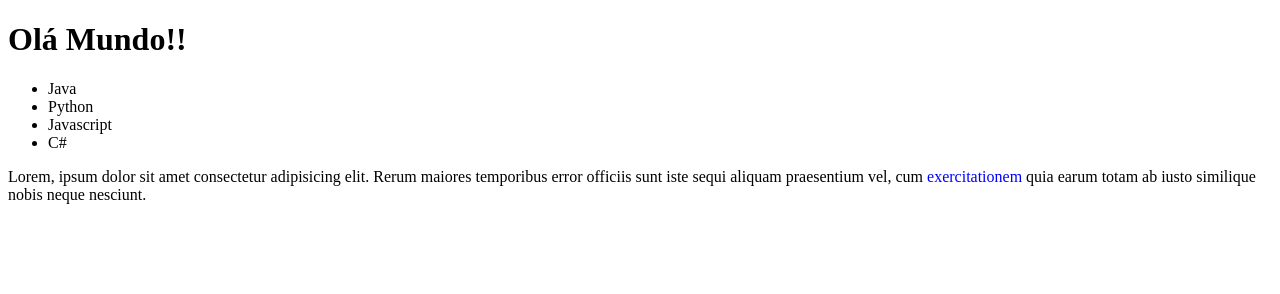
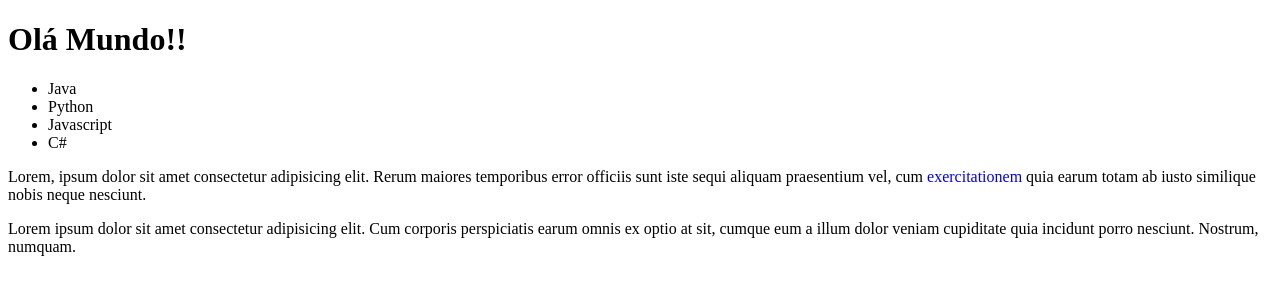
Before and after one commit to alecarlosjesus/exercicio1-f, a plain HTML site: page index.html in a window 1280 px wide. Drawn offline with Linux system fonts and the light colour scheme.

Commit message:
Novo parágrafo adicionado!

```diff
--- a/index.html
+++ b/index.html
@@ -43,6 +43,13 @@
 					sunt iste sequi aliquam praesentium vel, cum <span style="color:blue">exercitationem</span> quia
 					earum totam ab iusto similique nobis neque nesciunt.</p>
 			</div>
+			<div>
+				<p>
+					Lorem ipsum dolor sit amet consectetur adipisicing elit. Cum corporis perspiciatis earum omnis ex
+					optio at sit, cumque eum a illum dolor veniam cupiditate quia incidunt porro nesciunt. Nostrum,
+					numquam.
+				</p>
+			</div>
 		</section>
 
 	</div>
```
